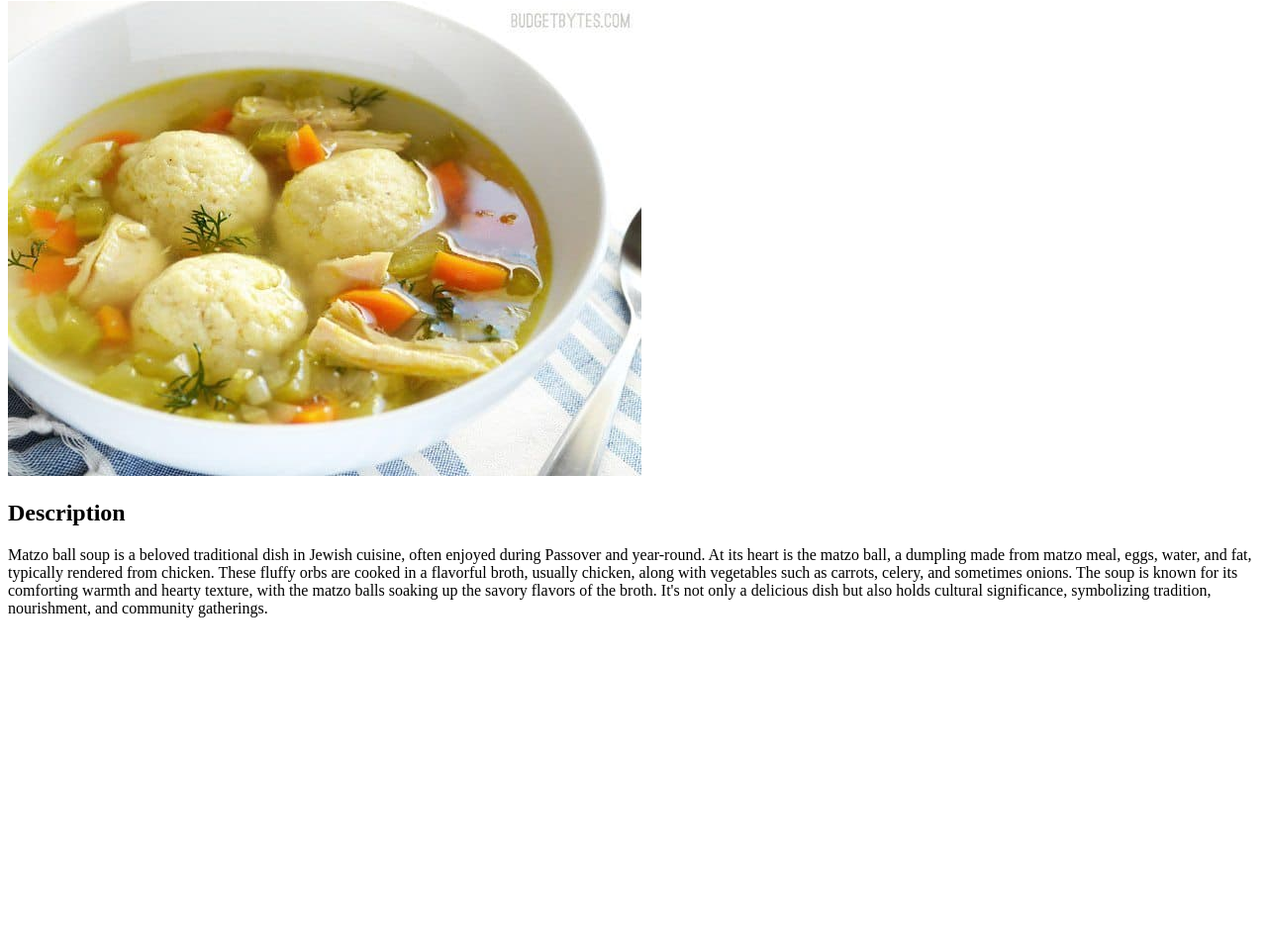
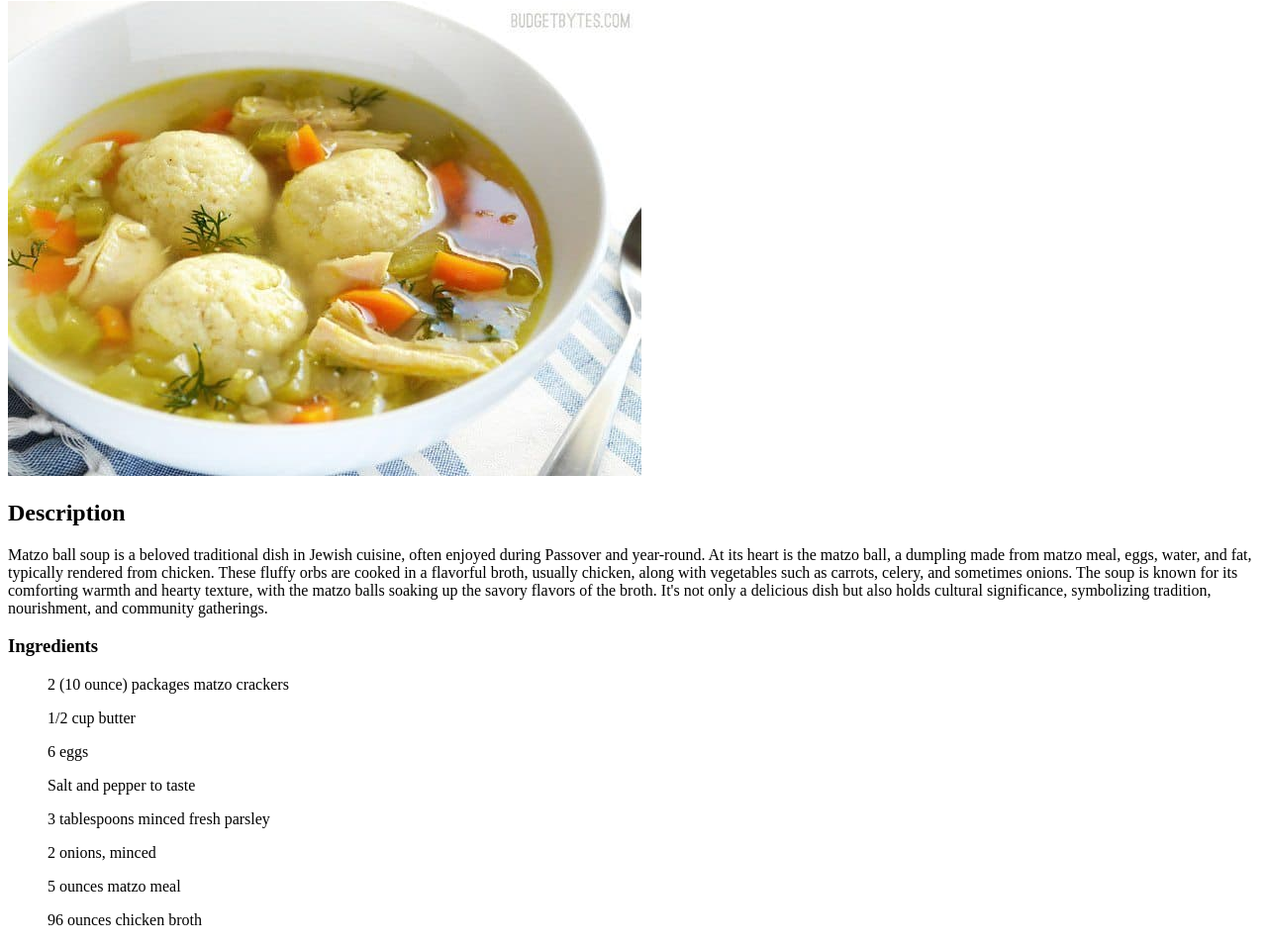
Before and after one commit to hayleymh/odin-recipes, a plain HTML site: page recipes/matzo-ball-soup.html in a window 1280 px wide. Shown: the part 79-1034 px from the top of the page at 99% size. Before the commit the page ends 800 px from the top, so only its background shows below. Drawn offline with Linux system fonts and the light colour scheme.

Commit message:
Add list of ingredients to make matzo ball soup

```diff
--- a/recipes/matzo-ball-soup.html
+++ b/recipes/matzo-ball-soup.html
@@ -13,5 +13,14 @@
             These fluffy orbs are cooked in a flavorful broth, usually chicken, along with vegetables such as carrots, celery, and sometimes onions.
             The soup is known for its comforting warmth and hearty texture, with the matzo balls soaking up the savory flavors of the broth.
             It's not only a delicious dish but also holds cultural significance, symbolizing tradition, nourishment, and community gatherings.</p>
+            <h3>Ingredients</h3>
+            <ul>2 (10 ounce) packages matzo crackers</ul>
+            <ul>1/2 cup butter</ul>
+            <ul>6 eggs</ul>
+            <ul>Salt and pepper to taste</ul>
+            <ul>3 tablespoons minced fresh parsley</ul>
+            <ul>2 onions, minced</ul>
+            <ul>5 ounces matzo meal</ul>
+            <ul>96 ounces chicken broth</ul>
     </body>
 </html>
```
